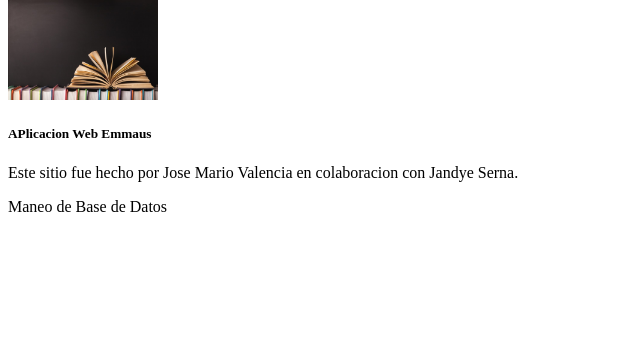
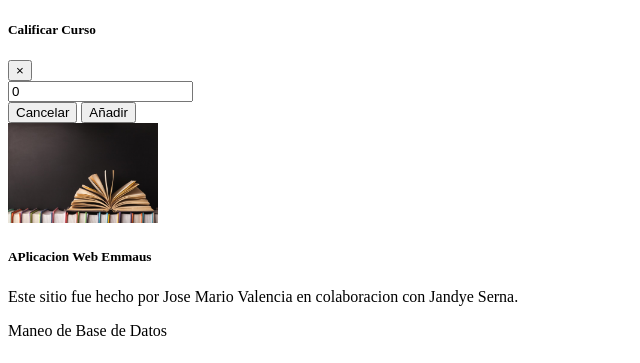
Before and after one commit to Jandreyserna/plugin-emmaus, a PHP site: template emmauspag/vistas/notas.php in a window 1280 px wide. Shown: the part 216-579 px from the top of the page, without its empty margins (0-640 px from the left). Run offline with PHP 8.4, Linux system fonts and the light colour scheme; the template is opened without the code that fills it, so the values that code supplies are empty.

Commit message:
Agregando la vista de notas

```diff
--- a/emmauspag/funciones/functions.php
+++ b/emmauspag/funciones/functions.php
@@ -42,6 +42,8 @@ function enqueue_styles() {
 
 /*  wp_register_style('emmaus_style', plugins_url('plugin-emmaus/emmauspag/style.css'), array(), time());
  wp_enqueue_style('emmaus_style'); */
+ wp_register_script('emmaus_datatable_scripts',plugins_url('plugin-emmaus/emmauspag/js/jquery.dataTables.min.js'), array(), time());
+ wp_enqueue_script('emmaus_datatable_scripts');
 
  wp_register_style('emmaus_datatable', 'https://cdn.datatables.net/v/dt/dt-1.10.24/datatables.min.css', time());
  wp_enqueue_style('emmaus_datatable');
@@ -63,9 +65,6 @@ function enqueue_styles() {
 
  wp_register_script ('modal_js', plugins_url('/plugin-emmaus/emmauspag/js/modales.js'), array(), time());
  wp_enqueue_script ('modal_js');
-
- wp_register_script('emmaus_datatable_scripts',plugins_url('plugin-emmaus/emmauspag/js/jquery.dataTables.min.js'), array(), time());
- wp_enqueue_script('emmaus_datatable_scripts');
 
  wp_register_style('emmaus_style', plugins_url('plugin-emmaus/emmauspag/style.css'), array(), time());
  wp_enqueue_style('emmaus_style');
--- a/emmauspag/modelos/Modelo-cursos.php
+++ b/emmauspag/modelos/Modelo-cursos.php
@@ -244,7 +244,7 @@ FROM `curso_realizados` WHERE `Enviado` < 2
              GROUP BY materiales.IdMaterial
              ) AS material, `Porcentaje`, estudiantes.`DireccionCasa`, estudiantes.`Ciudad`
             FROM `curso_realizados` INNER JOIN estudiantes
-            WHERE curso_realizados.`Enviado` = 0
+            WHERE curso_realizados.`Porcentaje` < 70
             AND estudiantes.`IdEstudiante` = curso_realizados.`IdEstudiante`
             ",
            'ARRAY_A'
--- a/emmauspag/vistas/notas.php
+++ b/emmauspag/vistas/notas.php
@@ -33,9 +33,35 @@ $datas_table = control_notes_table();
 
             endforeach;?>
                   <td>
-
+                  <button type="button" class="btn btn-outline-success" data-toggle="modal" data-target="#añadirnota">
+                      calificar
+                  </button>
                   </td>
               </tr>
   <?php endfor; ?>
     </tbody>
   </table>
+
+<!-- Modal -->
+<div class="modal fade" id="añadirnota" tabindex="-1" role="dialog" aria-labelledby="exampleModalLabel" aria-hidden="true">
+    <div class="modal-dialog" role="document">
+      <div class="modal-content">
+        <div class="modal-header">
+          <h5 class="modal-title" id="exampleModalLabel">Calificar Curso</h5>
+          <button type="button" class="close" data-dismiss="modal" aria-label="Close">
+            <span aria-hidden="true">&times;</span>
+          </button>
+        </div>
+        <div class="modal-body">
+          <form action="" method="post">
+          <input name="nuevo-estudiante" type="hidden" value="nuevo" >
+          <input name="Porcentaje" type="number" value="0" >
+          <div class="modal-footer">
+                <button type="button" class="btn btn-secondary" data-dismiss="modal">Cancelar</button>
+                <button type="submit" class="btn btn-primary">Añadir</button>
+          </div>
+          </form>
+        </div>
+      </div>
+    </div>
+  </div>
```
Also changed, not shown: emmauspag/modelos/Modelo-estudiantes.php (+2 -11 lines), plugin-emmaus.php (+31 -30 lines).
